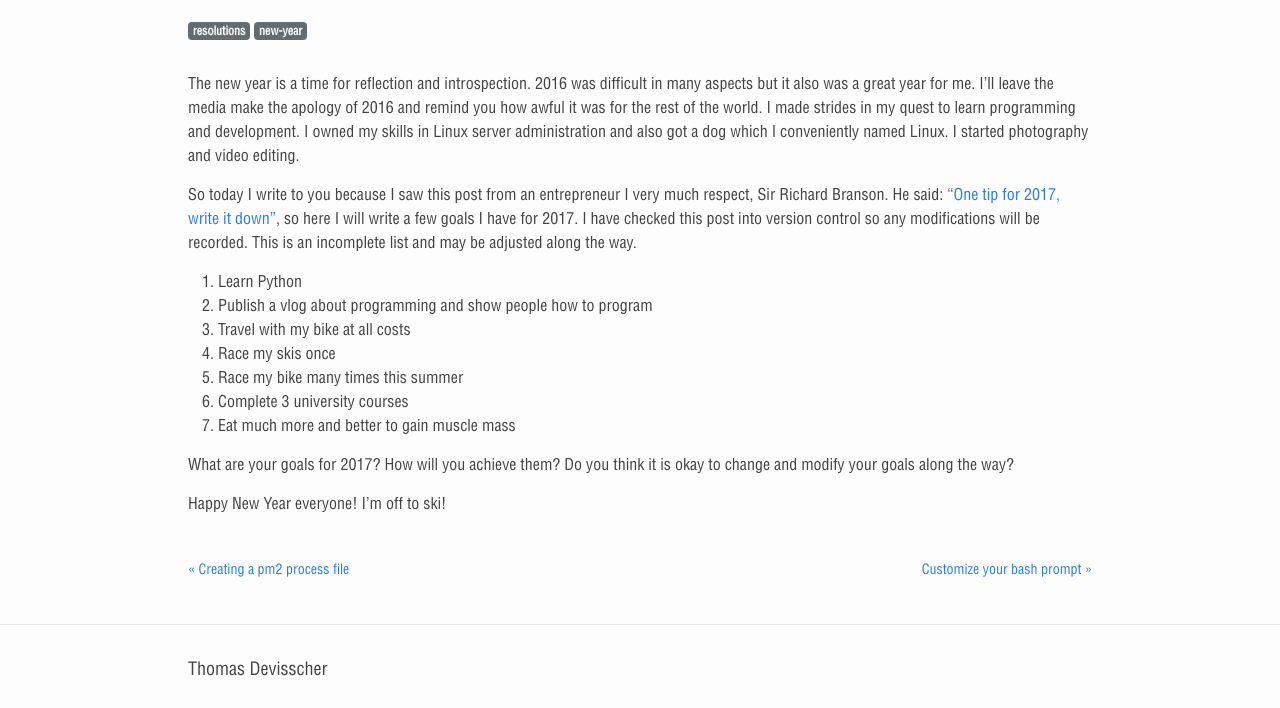
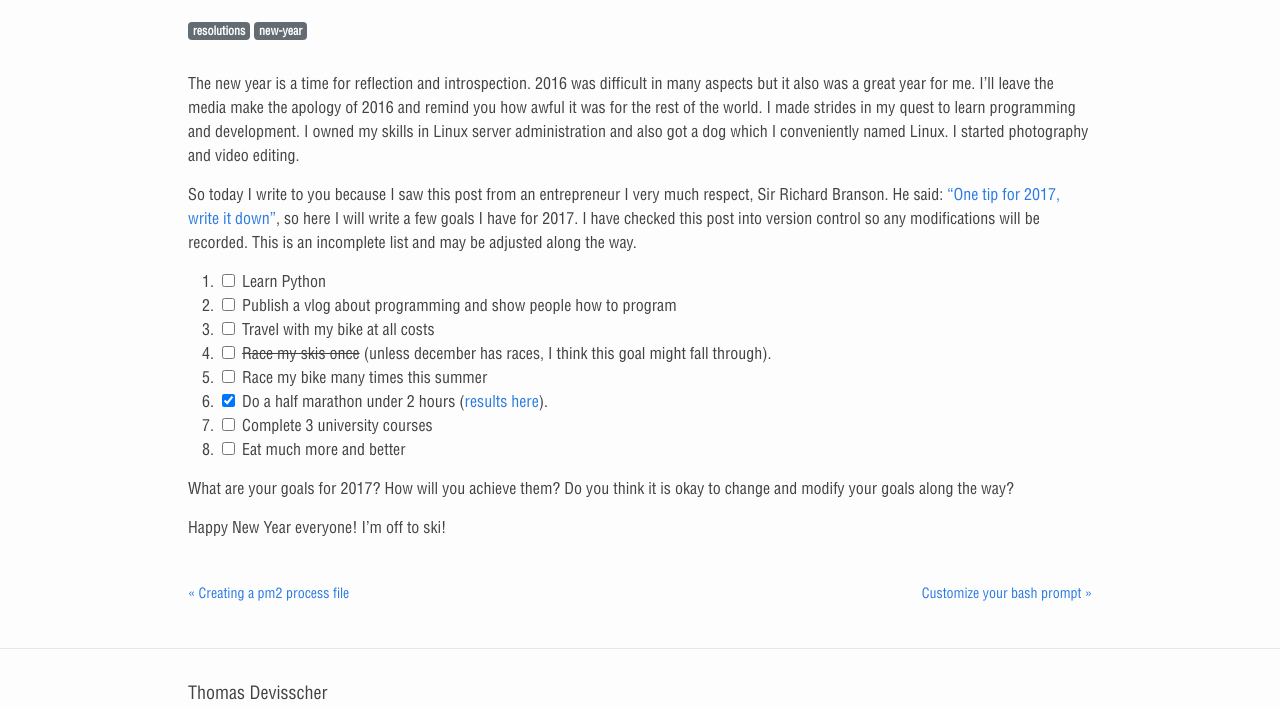
Before and after one commit to devisscher/old_devisscher.github.io, a Jekyll site: the page built from _posts/blog/2016-11-25-the-year-2017.markdown, in a window 1280 px wide and 1374 px high, cut to the strip 406-1114 px from the top of the window. Built offline with Jekyll 4.4.1, drawn with Linux system fonts in a browser that asks for light colours; nearby versions of some CDN libraries; comment, search, counter and statistics services are not loaded.

Commit message:
Corrections

```diff
--- a/_posts/blog/2016-11-25-the-year-2017.markdown
+++ b/_posts/blog/2016-11-25-the-year-2017.markdown
@@ -14,13 +14,14 @@ So today I write to you because I saw this post from an entrepreneur I very much
 He said: ["One tip for 2017, write it down"](https://www.virgin.com/richard-branson/my-one-tip-2017-write-it-down), so here I will write a few goals I have for 2017.
 I have checked this post into version control so any modifications will be recorded. This is an incomplete list and may be adjusted along the way.
 
-1. Learn Python
-2. Publish a vlog about programming and show people how to program
-3. Travel with my bike at all costs
-4. Race my skis once
-5. Race my bike many times this summer
-6. Complete 3 university courses
-7. Eat much more and better to gain muscle mass
+1. <input type="checkbox" /> Learn Python
+2. <input type="checkbox" /> Publish a vlog about programming and show people how to program
+3. <input type="checkbox" /> Travel with my bike at all costs
+4. <input type="checkbox" /> ~~Race my skis once~~ (unless december has races, I think this goal might fall through).
+5. <input type="checkbox" /> Race my bike many times this summer
+6. <input type="checkbox" checked="checked" /> Do a half marathon under 2 hours ([results here](https://www.sportstats.ca/display-results.xhtml?raceid=42853&status=results&lastname=devisscher)).
+7. <input type="checkbox" /> Complete 3 university courses
+8. <input type="checkbox" /> Eat much more and better
 
 What are your goals for 2017? How will you achieve them? Do you think it is okay to change and modify your goals along the way?
 
```
Also changed, not shown: 2 other files.
